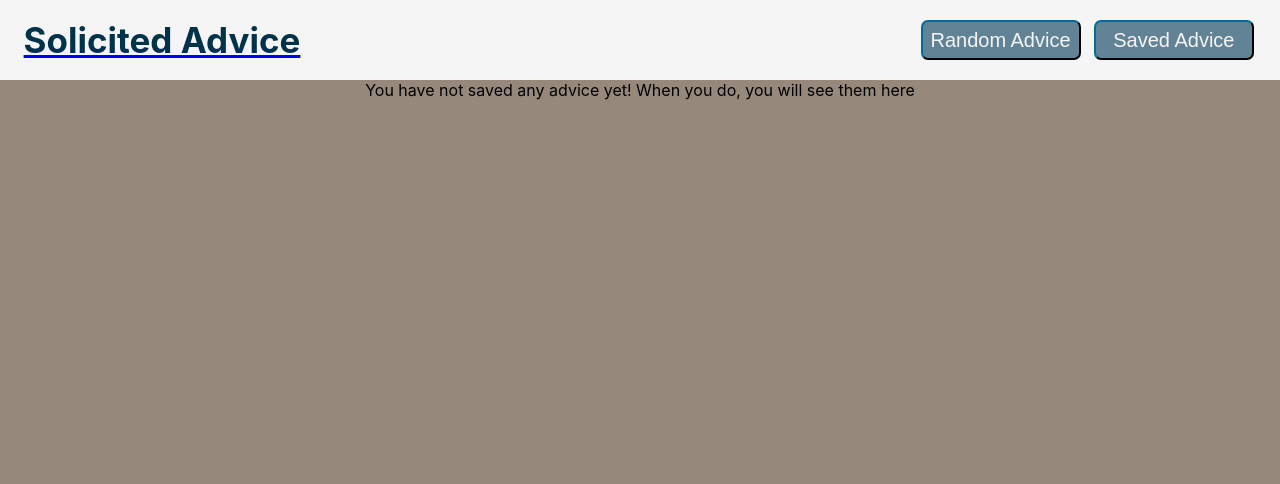
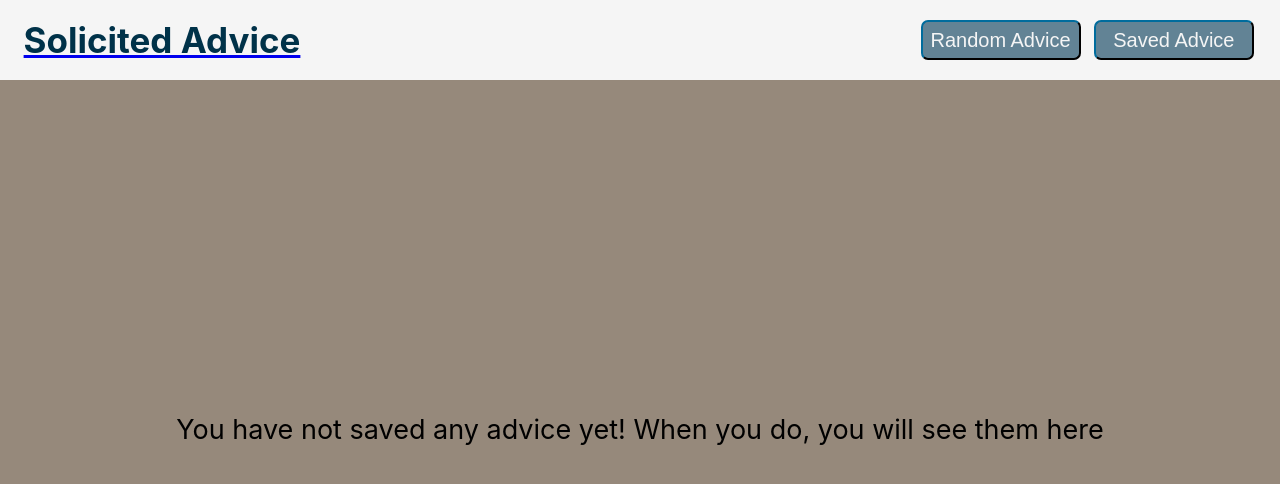
Before and after one commit to LeahWinters/Lay-It-On-Me, a React (Create React App) app: page /saved_advice in a window 1280 px wide. Shown: the top 484 px of the page. Built offline with nearby package versions, Linux system fonts and the light colour scheme.

Commit message:
Style random advice page

```diff
--- a/src/RandomAdvice/RandomAdvice.css
+++ b/src/RandomAdvice/RandomAdvice.css
@@ -0,0 +1,5 @@
+.random {
+  background-color: #96897B;
+  display: flex;
+  justify-content: center;
+}
--- a/src/RandomAdvice/RandomAdvice.js
+++ b/src/RandomAdvice/RandomAdvice.js
@@ -21,9 +21,8 @@ class RandomAdvice extends Component {
   }
 
   render() {
-    console.log(this.state)
     return (
-      <div>
+      <div className="random">
         {this.state.random.advice || this.state.random.slip.advice}
       </div>
     )
--- a/src/SavedAdviceContainer/SavedAdviceContainer.css
+++ b/src/SavedAdviceContainer/SavedAdviceContainer.css
@@ -7,3 +7,8 @@
   width: 100vw;
   height: 100vh;
 }
+
+.add-save-message {
+  font-size: 27px;
+  margin-top: 26%;
+}
--- a/src/SavedAdviceContainer/SavedAdviceContainer.js
+++ b/src/SavedAdviceContainer/SavedAdviceContainer.js
@@ -19,7 +19,7 @@ const SavedAdviceContainer = ({ deleteSavedAdvice, savedAdvice }) => {
   if (savedAdvice.length === 0) {
     return (
       <section className="saved-advice-container">
-        <p>You have not saved any advice yet! When you do, you will see them here</p>
+        <p className="add-save-message">You have not saved any advice yet! When you do, you will see them here</p>
       </section>
     )
   } else {
```
